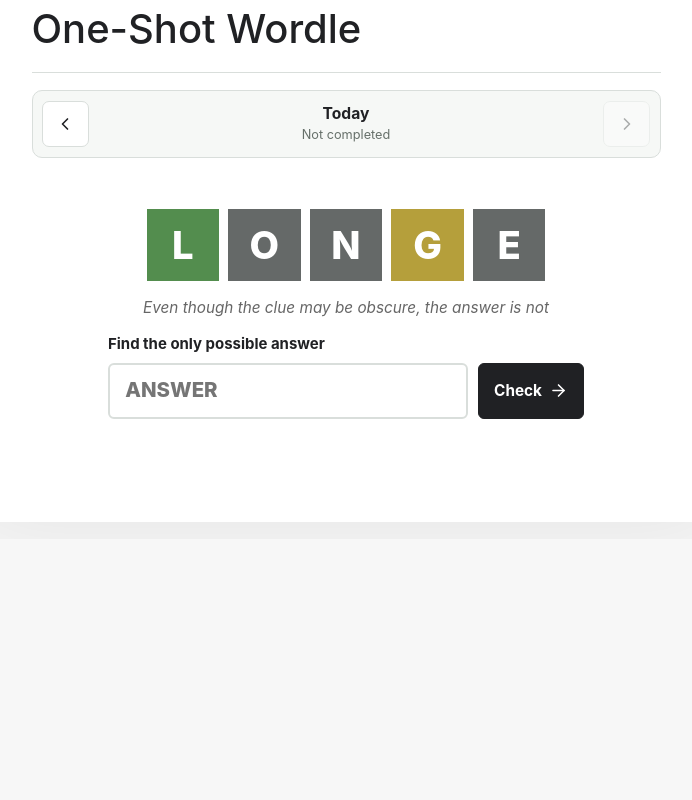
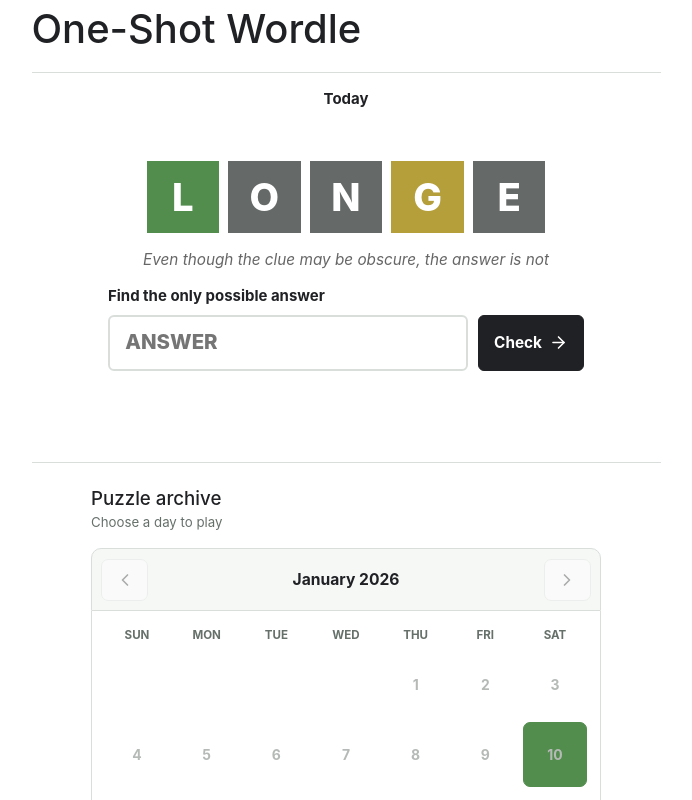
Before and after one commit to robbiebowman/nextjs-blog, a Next.js app: page /one-shot-wordle in a window 1280 px wide. Shown: the part 300-1100 px from the top of the page, without its empty margins (294-986 px from the left). Before the commit the page ends 839 px from the top, so only its background shows below. Built offline with nearby package versions, Linux system fonts and the light colour scheme.

Commit message:
Add monthly Wordle archive calendar

```diff
--- a/components/one-shot-wordle/one-shot-wordle-game.js
+++ b/components/one-shot-wordle/one-shot-wordle-game.js
@@ -1,5 +1,4 @@
 import {
-  ArrowLeft,
   ArrowRight,
   Check,
   ChevronLeft,
@@ -14,6 +13,9 @@ const STATE_NAMES = ['absent', 'present elsewhere', 'correct position']
 const STATE_CLASSES = ['absent', 'present', 'correct']
 const MILLISECONDS_PER_DAY = 24 * 60 * 60 * 1000
 const COMPLETED_DAYS_STORAGE_KEY = 'one-shot-wordle-completed-days'
+const FIRST_PUZZLE_DAY = Date.UTC(2026, 7, 8) / MILLISECONDS_PER_DAY
+const FIRST_PUZZLE_MONTH = Date.UTC(2026, 7, 1) / MILLISECONDS_PER_DAY
+const WEEKDAYS = ['Sun', 'Mon', 'Tue', 'Wed', 'Thu', 'Fri', 'Sat']
 
 function getLocalDayNumber(date = new Date()) {
   return Math.floor(Date.UTC(
@@ -34,6 +36,40 @@ function formatPuzzleDate(dayNumber) {
     timeZone: 'UTC',
     year: 'numeric',
   }).format(new Date(dayNumber * MILLISECONDS_PER_DAY))
+}
+
+function formatPuzzleMonth(dayNumber) {
+  return new Intl.DateTimeFormat(undefined, {
+    month: 'long',
+    timeZone: 'UTC',
+    year: 'numeric',
+  }).format(new Date(dayNumber * MILLISECONDS_PER_DAY))
+}
+
+function getMonthStart(dayNumber) {
+  const date = new Date(dayNumber * MILLISECONDS_PER_DAY)
+  return Date.UTC(date.getUTCFullYear(), date.getUTCMonth(), 1) /
+    MILLISECONDS_PER_DAY
+}
+
+function shiftMonth(dayNumber, offset) {
+  const date = new Date(dayNumber * MILLISECONDS_PER_DAY)
+  return Date.UTC(date.getUTCFullYear(), date.getUTCMonth() + offset, 1) /
+    MILLISECONDS_PER_DAY
+}
+
+function getCalendarDays(monthStart) {
+  const date = new Date(monthStart * MILLISECONDS_PER_DAY)
+  const daysInMonth = new Date(Date.UTC(
+    date.getUTCFullYear(),
+    date.getUTCMonth() + 1,
+    0
+  )).getUTCDate()
+
+  return [
+    ...Array(date.getUTCDay()).fill(null),
+    ...Array.from({ length: daysInMonth }, (_, index) => monthStart + index),
+  ]
 }
 
 function loadCompletedDays() {
@@ -76,6 +112,7 @@ export default function OneShotWordleGame({
 }) {
   const [selectedDay, setSelectedDay] = useState(null)
   const [todayDay, setTodayDay] = useState(null)
+  const [calendarMonth, setCalendarMonth] = useState(null)
   const [completedDays, setCompletedDays] = useState(new Set())
   const [entry, setEntry] = useState('')
   const [message, setMessage] = useState('')
@@ -91,8 +128,11 @@ export default function OneShotWordleGame({
     ? null
     : puzzles[getDailyPuzzleIndex(selectedDay, puzzles.length)]
   const isSolved = selectedDay !== null && completedDays.has(selectedDay)
-  const earliestDay = todayDay === null ? null : todayDay - puzzles.length + 1
   const isToday = selectedDay === todayDay
+  const latestMonth = todayDay === null ? null : getMonthStart(todayDay)
+  const calendarDays = calendarMonth === null
+    ? []
+    : getCalendarDays(calendarMonth)
 
   useEffect(() => {
     let timeoutId
@@ -101,6 +141,7 @@ export default function OneShotWordleGame({
       const nextTodayDay = getLocalDayNumber()
       setTodayDay(nextTodayDay)
       setSelectedDay(nextTodayDay)
+      setCalendarMonth(getMonthStart(nextTodayDay))
       setEntry('')
       setMessage('')
       setMessageType('neutral')
@@ -120,6 +161,10 @@ export default function OneShotWordleGame({
     setEntry('')
     setMessage('')
     setMessageType('neutral')
+  }
+
+  function changeMonth(offset) {
+    setCalendarMonth(shiftMonth(calendarMonth, offset))
   }
 
   function handleEntryChange(event) {
@@ -172,31 +217,12 @@ export default function OneShotWordleGame({
       </header>
 
       {selectedDay !== null && (
-        <nav className={styles.dayNavigator} aria-label="Choose puzzle day">
-          <button
-            aria-label="Play previous day's puzzle"
-            disabled={selectedDay <= earliestDay}
-            onClick={() => selectDay(selectedDay - 1)}
-            type="button"
-          >
-            <ChevronLeft aria-hidden="true" size={20} />
-          </button>
-          <div className={styles.dayLabel}>
-            <strong>{isToday ? 'Today' : formatPuzzleDate(selectedDay)}</strong>
-            <span>
-              {isSolved && <Check aria-hidden="true" size={15} strokeWidth={3} />}
-              {isSolved ? 'Completed' : 'Not completed'}
-            </span>
-          </div>
-          <button
-            aria-label="Play next day's puzzle"
-            disabled={isToday}
-            onClick={() => selectDay(selectedDay + 1)}
-            type="button"
-          >
-            <ChevronRight aria-hidden="true" size={20} />
-          </button>
-        </nav>
+        <p className={styles.currentPuzzleDate}>
+          {isToday ? 'Today' : formatPuzzleDate(selectedDay)}
+          {isSolved && (
+            <span><Check aria-hidden="true" size={15} strokeWidth={3} /> Completed</span>
+          )}
+        </p>
       )}
 
       {puzzle ? (
@@ -253,16 +279,6 @@ export default function OneShotWordleGame({
                 <Check aria-hidden="true" size={18} strokeWidth={3} />
                 You found the only possible answer
               </p>
-              {!isToday && (
-                <button
-                  className={styles.returnButton}
-                  onClick={() => selectDay(todayDay)}
-                  type="button"
-                >
-                  <ArrowLeft aria-hidden="true" size={17} />
-                  Return to today
-                </button>
-              )}
             </div>
           ) : (
             <>
@@ -304,6 +320,85 @@ export default function OneShotWordleGame({
         </div>
       )}
 
+      {calendarMonth !== null && (
+        <section className={styles.archive} aria-labelledby="archive-heading">
+          <div className={styles.archiveHeading}>
+            <div>
+              <h2 id="archive-heading">Puzzle archive</h2>
+              <p>Choose a day to play</p>
+            </div>
+            {!isToday && (
+              <button
+                className={styles.todayButton}
+                onClick={() => {
+                  selectDay(todayDay)
+                  setCalendarMonth(latestMonth)
+                }}
+                type="button"
+              >
+                Today
+              </button>
+            )}
+          </div>
+
+          <div className={styles.monthNavigator}>
+            <button
+              aria-label="Previous month"
+              disabled={calendarMonth <= FIRST_PUZZLE_MONTH}
+              onClick={() => changeMonth(-1)}
+              type="button"
+            >
+              <ChevronLeft aria-hidden="true" size={20} />
+            </button>
+            <strong aria-live="polite">{formatPuzzleMonth(calendarMonth)}</strong>
+            <button
+              aria-label="Next month"
+              disabled={calendarMonth >= latestMonth}
+              onClick={() => changeMonth(1)}
+              type="button"
+            >
+              <ChevronRight aria-hidden="true" size={20} />
+            </button>
+          </div>
+
+          <div className={styles.calendar} role="grid">
+            {WEEKDAYS.map((weekday) => (
+              <span className={styles.weekday} key={weekday} role="columnheader">
+                {weekday}
+              </span>
+            ))}
+            {calendarDays.map((dayNumber, index) => {
+              if (dayNumber === null) {
+                return <span aria-hidden="true" key={`empty-${index}`} />
+              }
+
+              const isAvailable = dayNumber >= FIRST_PUZZLE_DAY &&
+                dayNumber <= todayDay
+              const isCompleted = completedDays.has(dayNumber)
+              const dayOfMonth = new Date(
+                dayNumber * MILLISECONDS_PER_DAY
+              ).getUTCDate()
+
+              return (
+                <button
+                  aria-current={dayNumber === selectedDay ? 'date' : undefined}
+                  aria-label={`${formatPuzzleDate(dayNumber)}${isCompleted ? ', completed' : ''}`}
+                  className={`${styles.calendarDay} ${isCompleted ? styles.completedDay : ''}`}
+                  disabled={!isAvailable}
+                  key={dayNumber}
+                  onClick={() => selectDay(dayNumber)}
+                  role="gridcell"
+                  type="button"
+                >
+                  {dayOfMonth}
+                  {isCompleted && <Check aria-hidden="true" size={12} strokeWidth={3} />}
+                </button>
+              )
+            })}
+          </div>
+        </section>
+      )}
+
     </div>
   )
 }
--- a/components/one-shot-wordle/one-shot-wordle-game.module.css
+++ b/components/one-shot-wordle/one-shot-wordle-game.module.css
@@ -27,19 +27,78 @@
   margin: 0;
 }
 
-.dayNavigator {
+.currentPuzzleDate {
+  align-items: center;
+  display: flex;
+  font-size: 0.88rem;
+  font-weight: 750;
+  gap: 0.65rem;
+  justify-content: center;
+  margin: 1rem 0 0;
+}
+
+.currentPuzzleDate span {
+  align-items: center;
+  color: var(--green);
+  display: flex;
+  gap: 0.25rem;
+}
+
+.archive {
+  border-top: 1px solid var(--line);
+  margin-top: 1.25rem;
+  padding: 1.5rem 0 2rem;
+}
+
+.archiveHeading {
+  align-items: center;
+  display: flex;
+  justify-content: space-between;
+  margin: 0 auto 1rem;
+  max-width: 30rem;
+}
+
+.archiveHeading h2 {
+  font-size: 1.1rem;
+  margin: 0;
+}
+
+.archiveHeading p {
+  color: var(--muted);
+  font-size: 0.78rem;
+  margin: 0.2rem 0 0;
+}
+
+.todayButton {
+  background: transparent;
+  border: 1px solid var(--green);
+  border-radius: 6px;
+  color: var(--green);
+  cursor: pointer;
+  font: inherit;
+  font-size: 0.8rem;
+  font-weight: 750;
+  padding: 0.4rem 0.7rem;
+}
+
+.monthNavigator {
   align-items: center;
   background: var(--surface);
   border: 1px solid var(--line);
-  border-radius: 10px;
+  border-radius: 10px 10px 0 0;
   display: grid;
-  gap: 0.75rem;
   grid-template-columns: 2.75rem 1fr 2.75rem;
-  margin-top: 1rem;
+  margin: 0 auto;
+  max-width: 30rem;
   padding: 0.55rem;
 }
 
-.dayNavigator button {
+.monthNavigator strong {
+  font-size: 0.92rem;
+  text-align: center;
+}
+
+.monthNavigator button {
   align-items: center;
   background: #fff;
   border: 1px solid var(--line);
@@ -47,49 +106,89 @@
   color: var(--ink);
   cursor: pointer;
   display: flex;
-  height: 2.75rem;
+  height: 2.5rem;
   justify-content: center;
   padding: 0;
 }
 
-.dayNavigator button:hover:not(:disabled) {
+.monthNavigator button:hover:not(:disabled) {
   border-color: var(--green);
   color: var(--green);
 }
 
-.dayNavigator button:focus-visible,
-.returnButton:focus-visible {
-  outline: 3px solid #3077c9;
-  outline-offset: 2px;
-}
-
-.dayNavigator button:disabled {
+.monthNavigator button:disabled {
   cursor: not-allowed;
   opacity: 0.35;
 }
 
-.dayLabel {
-  min-width: 0;
-  text-align: center;
+.calendar {
+  border: 1px solid var(--line);
+  border-radius: 0 0 10px 10px;
+  border-top: 0;
+  display: grid;
+  gap: 0.3rem;
+  grid-template-columns: repeat(7, 1fr);
+  margin: 0 auto;
+  max-width: 30rem;
+  padding: 0.75rem;
 }
 
-.dayLabel strong {
-  display: block;
-  font-size: 0.92rem;
+.weekday {
+  color: var(--muted);
+  font-size: 0.68rem;
+  font-weight: 750;
+  padding: 0.25rem 0;
+  text-align: center;
+  text-transform: uppercase;
 }
 
-.dayLabel span {
+.calendarDay {
   align-items: center;
-  color: var(--muted);
+  aspect-ratio: 1;
+  background: #fff;
+  border: 1px solid transparent;
+  border-radius: 7px;
+  color: var(--ink);
+  cursor: pointer;
   display: flex;
-  font-size: 0.75rem;
-  gap: 0.25rem;
+  flex-direction: column;
+  font: inherit;
+  font-size: 0.82rem;
+  font-weight: 700;
   justify-content: center;
-  margin-top: 0.15rem;
+  min-width: 0;
+  padding: 0;
 }
 
-.dayLabel span svg {
+.calendarDay:hover:not(:disabled) {
+  background: #edf5eb;
+  border-color: #b9d1b5;
+}
+
+.calendarDay[aria-current='date'] {
+  background: var(--green);
+  border-color: var(--green);
+  color: #fff;
+}
+
+.calendarDay:disabled {
+  color: #b5bab7;
+  cursor: not-allowed;
+}
+
+.completedDay svg {
   color: var(--green);
+}
+
+.completedDay[aria-current='date'] svg {
+  color: #fff;
+}
+
+.monthNavigator button:focus-visible,
+.calendarDay:focus-visible,
+.todayButton:focus-visible {
+  outline: 3px solid #3077c9;
+  outline-offset: 2px;
 }
 
 .kicker {
@@ -359,26 +458,6 @@
   margin: 1.15rem 0 0;
 }
 
-.returnButton {
-  align-items: center;
-  background: transparent;
-  border: 0;
-  color: #356a31;
-  cursor: pointer;
-  display: flex;
-  font: inherit;
-  font-size: 0.8rem;
-  font-weight: 750;
-  gap: 0.35rem;
-  justify-content: center;
-  margin: 1rem auto 0;
-  padding: 0.35rem 0.5rem;
-}
-
-.returnButton:hover {
-  text-decoration: underline;
-}
-
 @keyframes reveal-correct {
   0% {
     opacity: 0;
```
